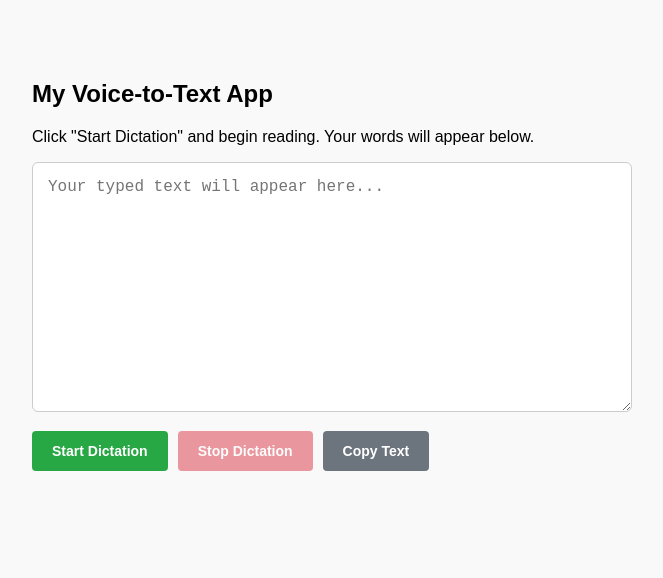
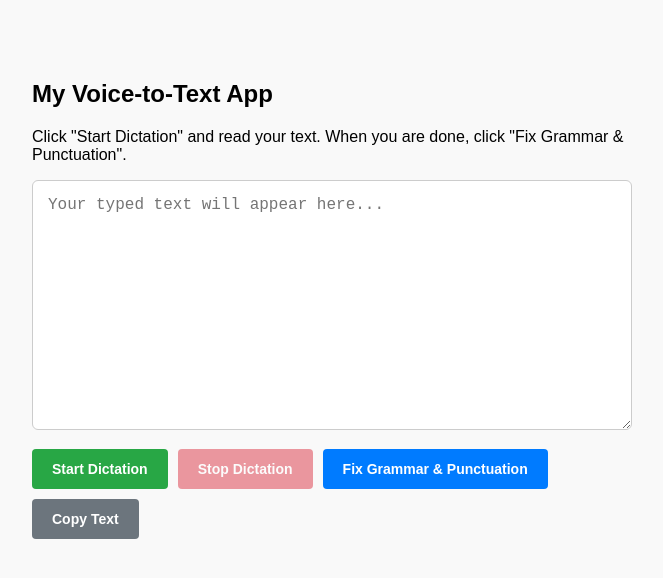
Before and after one commit to sreechat1987/voice-editor, a plain HTML site: page index.html in a window 1280 px wide. Shown: the whole page, without its empty margins (308-971 px from the left). Drawn offline with Linux system fonts and the light colour scheme.

Commit message:
Update index.html

```diff
--- a/index.html
+++ b/index.html
@@ -26,6 +26,7 @@
       display: flex;
       gap: 10px;
       margin-top: 15px;
+      flex-wrap: wrap;
     }
     button {
       padding: 12px 20px;
@@ -37,6 +38,7 @@
     }
     #start-btn { background-color: #28a745; color: white; }
     #stop-btn { background-color: #dc3545; color: white; }
+    #fix-btn { background-color: #007bff; color: white; }
     #copy-btn { background-color: #6c757d; color: white; }
     button:disabled { opacity: 0.5; cursor: not-allowed; }
   </style>
@@ -44,13 +46,14 @@
 <body>
 
   <h2>My Voice-to-Text App</h2>
-  <p>Click "Start Dictation" and begin reading. Your words will appear below.</p>
+  <p>Click "Start Dictation" and read your text. When you are done, click "Fix Grammar & Punctuation".</p>
 
   <textarea id="transcription-box" placeholder="Your typed text will appear here..."></textarea>
 
   <div class="btn-group">
     <button id="start-btn">Start Dictation</button>
     <button id="stop-btn" disabled>Stop Dictation</button>
+    <button id="fix-btn">Fix Grammar & Punctuation</button>
     <button id="copy-btn">Copy Text</button>
   </div>
 
```
